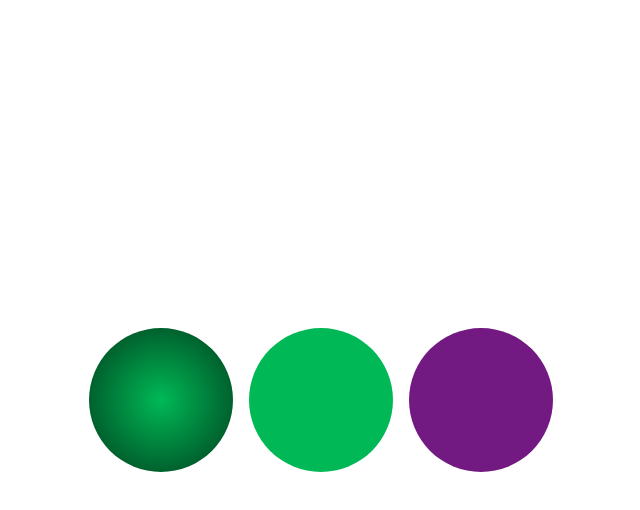
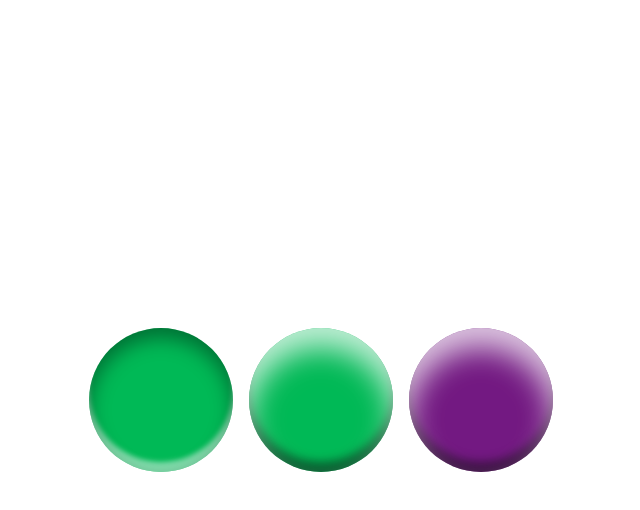
Before and after one commit to svetogor/mega-pop-it, a plain HTML site: page index.html in a window 1280 px wide. Both pictures are taken after a click on the element 472 px from the left and 400 px from the top of the page. Shown: the whole page, without its empty margins (311-951 px from the left). Drawn offline with Linux system fonts and the light colour scheme.

Commit message:
fix pops

```diff
--- a/index.html
+++ b/index.html
@@ -30,20 +30,17 @@
             height: var(--pimple-size);
             margin-right: var(--pimple-margin);
             cursor: pointer;
-            background-image: radial-gradient(#00B956, #00B956);
+            background-color: #00B956;
             border-radius: 50%;
+            box-shadow: 0 20px 30px 0 rgba(255, 255, 255, 0.75) inset, 0 -10px 10px 0 rgba(0, 0, 0, 0.5) inset;
         }
 
         .popit__pimple_purple {
-            background-image: radial-gradient(#731982, #731982);
+            background-color: #731982;
         }
 
         .popit__pimple_pressed {
-            background-image: radial-gradient(#00B956, #003d1d);
-        }
-
-        .popit__pimple_pressed.popit__pimple_purple {
-            background-image: radial-gradient(#731982, #2a0431);
+            box-shadow: 0 10px 20px 0 rgba(0, 0, 0, 0.4) inset, 0 -10px 5px 0 rgba(255, 255, 255, 0.5) inset;
         }
     </style>
 
@@ -57,10 +54,11 @@
 
     <script>
         const audio = document.querySelector('audio');
+        const pressedClassName = 'popit__pimple_pressed';
 
         document.querySelectorAll('.popit__pimple').forEach((pimple) => {
             pimple.addEventListener('click', (event) => {
-                event.target.classList.add('popit__pimple_pressed');
+                event.target.classList.toggle(pressedClassName);
                 audio.play();
             });
         });
```
